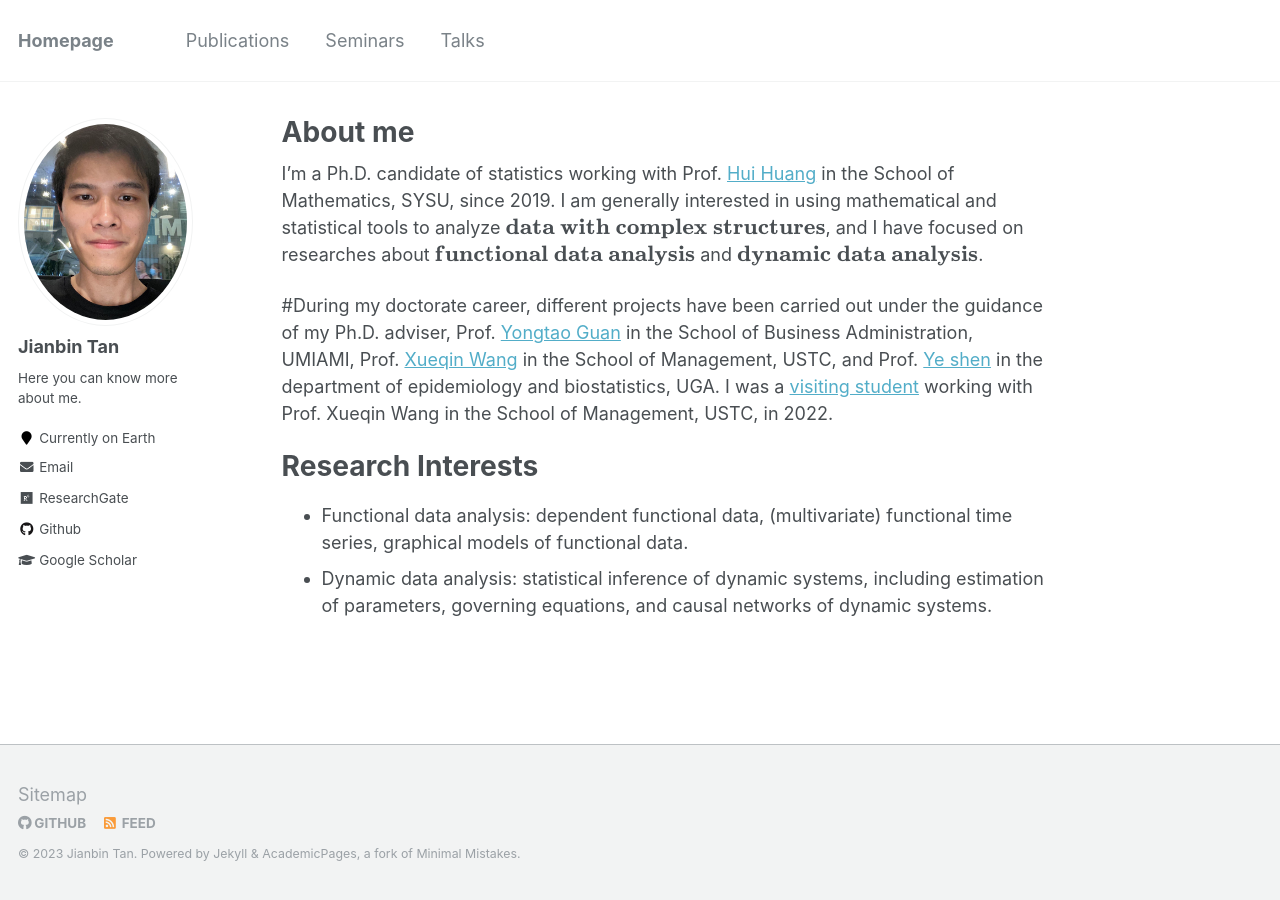
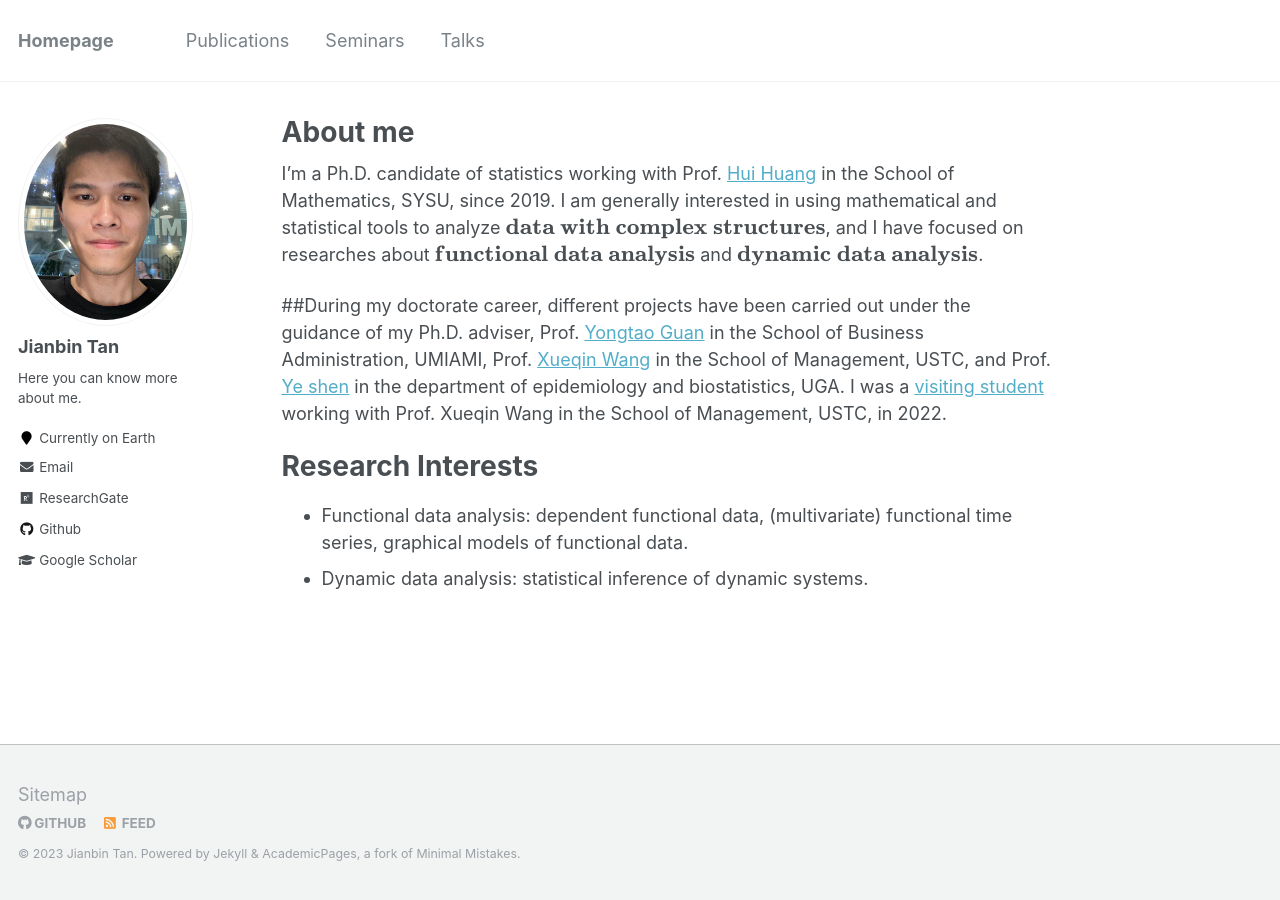
Before and after one commit to Tan-jianbin/Tan-jianbin.github.io, a Jekyll site: the page built from _pages/about.md, in a window 1280 px wide. Built offline with Jekyll 4.4.1, drawn with Linux system fonts in a browser that asks for light colours; formulas are drawn with MathJax 3.

Commit message:
Update about.md

```diff
--- a/_pages/about.md
+++ b/_pages/about.md
@@ -10,10 +10,10 @@ redirect_from:
 
 I’m a Ph.D. candidate of statistics working with Prof. [Hui Huang](https://math.sysu.edu.cn/teacher/485) in the School of Mathematics, SYSU, since 2019. I am generally interested in using mathematical and statistical tools to analyze $\textbf{data with complex structures}$, and I have focused on researches about $\textbf{functional data analysis}$ and $\textbf{dynamic data analysis}$.
 
-#During my doctorate career, different projects have been carried out under the guidance of my Ph.D. adviser, Prof. [Yongtao Guan](https://people.miami.edu/profile/yguan@miami.edu) in the School of Business Administration, UMIAMI,  Prof. [Xueqin Wang](https://bs.ustc.edu.cn/english/profile.php?id=650) in the School of Management, USTC, and Prof. [Ye shen](https://publichealth.uga.edu/faculty-member/ye-shen/) in the department of epidemiology and biostatistics, UGA. I was a [visiting student](https://statlab905.github.io/author/jianbin-tan/) working with Prof. Xueqin Wang in the School of Management, USTC, in 2022.
+##During my doctorate career, different projects have been carried out under the guidance of my Ph.D. adviser, Prof. [Yongtao Guan](https://people.miami.edu/profile/yguan@miami.edu) in the School of Business Administration, UMIAMI,  Prof. [Xueqin Wang](https://bs.ustc.edu.cn/english/profile.php?id=650) in the School of Management, USTC, and Prof. [Ye shen](https://publichealth.uga.edu/faculty-member/ye-shen/) in the department of epidemiology and biostatistics, UGA. I was a [visiting student](https://statlab905.github.io/author/jianbin-tan/) working with Prof. Xueqin Wang in the School of Management, USTC, in 2022.
 
 
 Research Interests
 ======
 - Functional data analysis: dependent functional data, (multivariate) functional time series, graphical models of functional data.
-- Dynamic data analysis: statistical inference of dynamic systems, including estimation of parameters, governing equations, and causal networks of dynamic systems.
+- Dynamic data analysis: statistical inference of dynamic systems.
```
